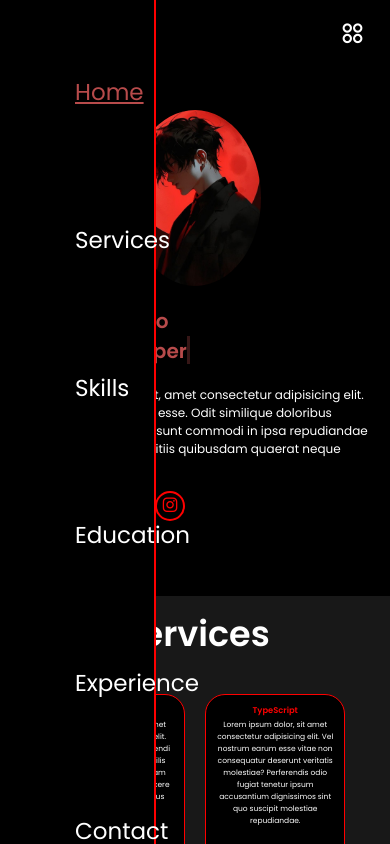
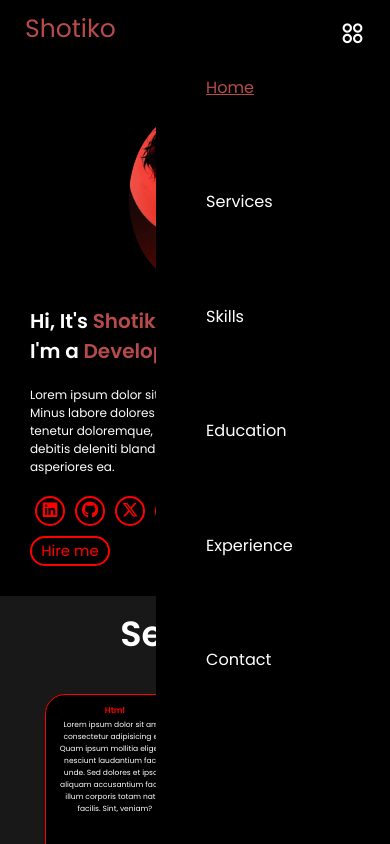
Before and after one commit to shotikobeboshvili/portfolio, a plain HTML site: page portfolio/index.html in a window 390 px wide. Both pictures are taken after a click on the element 352 px from the left and 33 px from the top of the page. Shown: the top 844 px of the page. Drawn offline with nearby package versions, Linux system fonts and the light colour scheme.

Commit message:
Add files via upload

```diff
--- a/portfolio/index.html
+++ b/portfolio/index.html
@@ -14,7 +14,7 @@
     <header>
         <div class="headerdiv">
             <a href="#" class="logo">Shotiko</a>
-        <nav id="nav_menu" >
+        <nav id="nav_menu">
             <a href="#Home" class="active"> Home</a>
             <a href="#Services">Services</a>
             <a href="#" >Skills</a>
@@ -23,7 +23,6 @@
             <a href="#Contact" >Contact</a>
         </nav>
         <div id="toggle"><i class="ri-apps-2-line" id="nav-toggle"></i></div>
-        <div id="nav_close"><i class="ri-close-line" id="close" ></i></div>
     </div>
     </header>
 
--- a/portfolio/js/main.js
+++ b/portfolio/js/main.js
@@ -1,15 +1,7 @@
-const navMenu = document.getElementById('nav_menu'),
-      navToggle = document.getElementById('toggle'),
-      navClose = document.getElementById('nav_close');
+const toggleButton = document.getElementById('toggle');
+const navMenu = document.getElementById('nav_menu');
 
-      if(navToggle) {
-        navToggle.addEventListener('click', () =>{
-            navMenu.classList.add('show-menu')
-        })
-      }
-
-      if(navClose){
-        navClose.addEventListener('click', () => {
-            navMenu.classList.remove('show-menu')
-        })
-    };
+// ღილაკზე click მოვლენაზე მოსმენა
+toggleButton.addEventListener('click', () => {
+  navMenu.classList.toggle('show-menu'); // კლასი "open"-ის დამატება ან მოხსნა
+});
--- a/portfolio/style/style.css
+++ b/portfolio/style/style.css
@@ -8,6 +8,7 @@
     border: none;
     outline: none;
     font-family: 'Poppins', sans-serif;
+
 }
 
 html{
@@ -35,17 +36,11 @@ header {
     justify-content: center;
     position: fixed;
     background-color: black;
-
 }
 .headerdiv {
     display: flex;
     width: 1150px;
-}
-
-nav {
-    display: flex;
     justify-content: space-between;
-    width: 1200px;
 }
 nav a{
     font-size: 2.3em;
@@ -67,8 +62,6 @@ nav a:hover {
 .logo {
     color: #b74b4b;
     font-size: 3.2em;
-    padding-right: 100px;
-    padding-left: -70px;
 }
 
 img {
@@ -128,7 +121,6 @@ h1 span {
     display: flex;
     font-size: 30px;
     color: white;
-    z-index: -1;
 }
 .social-icons a {
     display: flex;
@@ -141,7 +133,6 @@ h1 span {
     transition: .5s ease;
     border: 2px solid red;
     border-radius: 50%;
-    transform: translateY(-5px);
 }
 
 .social-icons a:hover {
@@ -368,11 +359,9 @@ h2 {
 }
 
 .show-menu {
-    left: 0%;
-    right: unset;
-    right: 1000%;
+    left: 40%;
+    top: 0;
 }
-
 
 @keyframes cursor {
     to{
@@ -401,20 +390,22 @@ h2 {
         height: 70px;
     }
     .headerdiv nav {
+        display: flex;
+        flex-direction: column;
+        background-color: black;
         position: fixed;
-        flex-direction: column;
-        top: 0;
-        bottom: 0;
-        right: 100%;
-        background-color: black;
-        width: 40%;
+        right: 200%;
         height: 100%;
+        width: 60%;
         padding: 7.5rem 3.5rem 0;
-        border-right: 2px solid red;
-        transition: right .4s;
+        overflow: hidden;
+    }
+    .headerdiv nav a {
+        margin-bottom: 10vh;
     }
     .headerdiv {
         width: 750px;
+        justify-content: space-between;
     }
     img {
         height: 550px;
@@ -436,10 +427,7 @@ h2 {
     }
     #toggle {
         font-size: 30px;
-        cursor: pointer;
-        position: fixed;
-        right: 0;
-        margin-right: 60px;
+        right: 10%;
     }
 
     .Services {
@@ -454,7 +442,7 @@ h2 {
     }
     #nav_close {
         position: fixed;
-        left: -100%;
+        right:  100%;
         color: white;
     }
 
@@ -545,6 +533,17 @@ h2 {
             display: grid;
             justify-content: center;
         }
+        .headerdiv nav {
+            display: flex;
+            flex-direction: column;
+            background-color: black;
+            position: fixed;
+            right: 200%;
+            height: 100%;
+            width: 100%;
+            padding: 7.5rem 1.0rem 0;
+            font-size: 7px;
+        }
         .logo {
             font-size: 2.5em;
             position: fixed;
@@ -598,9 +597,6 @@ h2 {
         .contactme {
             width: 70vw;
         }
-        .btn3 {
-
-        }
         .btn2 {
             display: flex;
             justify-content: center;
```
